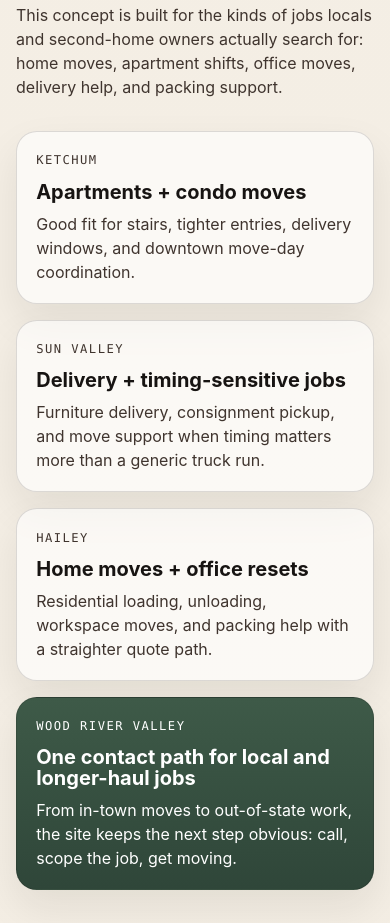
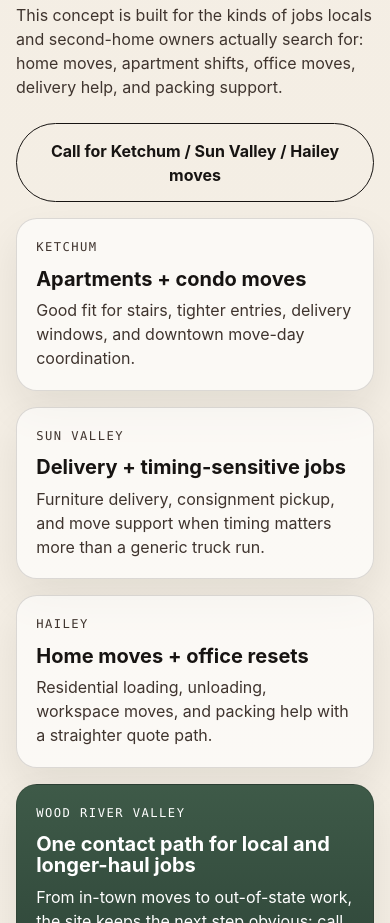
Before and after one commit to Mangomangoman1/Contreras-Bros-Moving-Services, a plain HTML site: page index.html in a window 390 px wide. Shown: the part 5718-6641 px from the top of the page. Drawn offline with Linux system fonts and the light colour scheme.

Commit message:
Polish mobile hero density and add local CTA

```diff
--- a/index.html
+++ b/index.html
@@ -252,6 +252,7 @@
           <p class="eyebrow">Service area</p>
           <h2>Ketchum, Sun Valley, Hailey, and the Wood River Valley.</h2>
           <p>This concept is built for the kinds of jobs locals and second-home owners actually search for: home moves, apartment shifts, office moves, delivery help, and packing support.</p>
+          <a class="button button-secondary area-button" href="tel:+12083091640">Call for Ketchum / Sun Valley / Hailey moves</a>
         </div>
 
         <div class="zone-grid" aria-label="Service area notes">
--- a/styles.css
+++ b/styles.css
@@ -702,3 +702,8 @@
     transition-duration: 0.01ms !important;
   }
 }
+
+.area-button { margin-top: 0.5rem; }
+@media (min-width: 560px) {
+  .ticket-grid { grid-template-columns: repeat(2, minmax(0, 1fr)); }
+}
```
